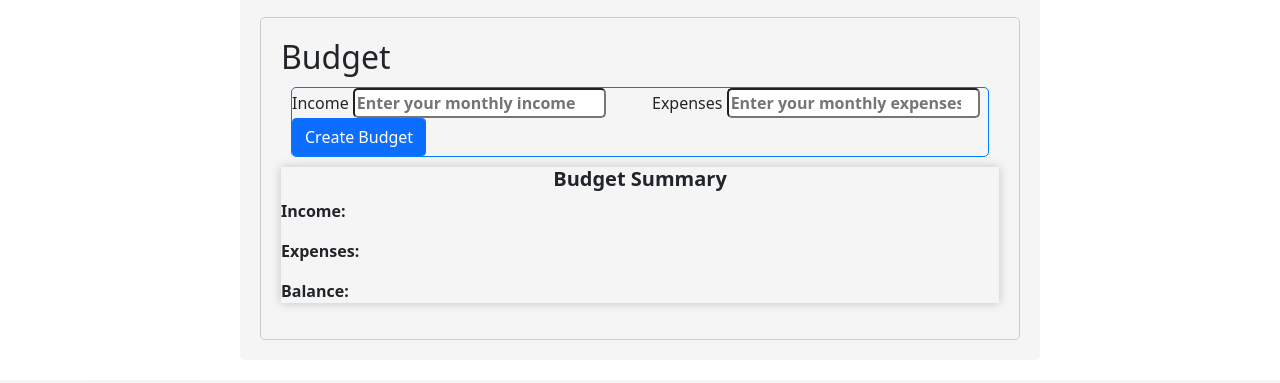
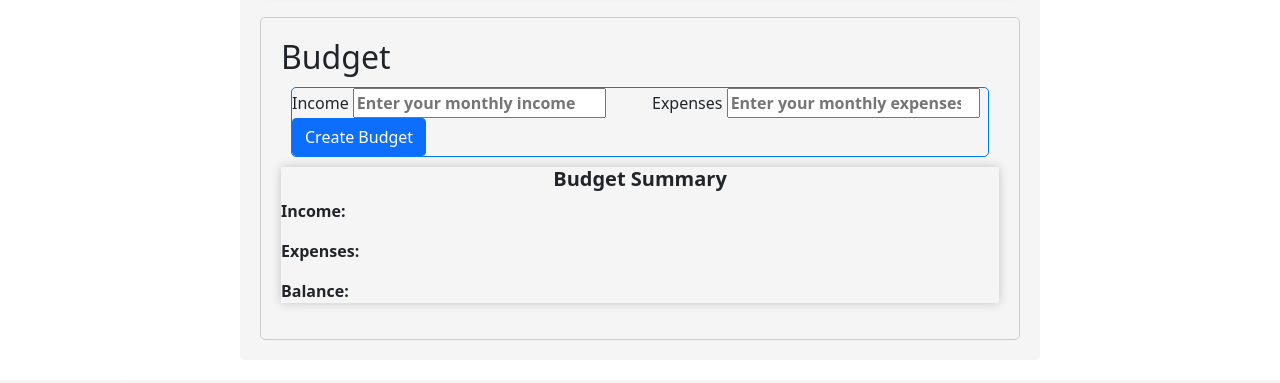
Before and after one commit to ShadBalti/Tracking-Personal, a plain HTML site: page index.html in a window 1280 px wide. Shown: the part 886-1269 px from the top of the page. Drawn offline with nearby package versions, Linux system fonts and the light colour scheme.

Commit message:
Update style.css

```diff
--- a/style.css
+++ b/style.css
@@ -118,7 +118,7 @@ button {
 #budget-form {
   border: 1px solid #007bff;
   border-radius: 5px;
-margin: 10px
+  margin: 10px;
 }
 
 #budget-summary {
@@ -128,8 +128,7 @@ margin: 10px
 #budget-form input {
   font-size: 16px;
   font-weight: bold;
-  border-radius: 5px;
-  outline: none
+  outline: none;
 }
 
 #budget-summary h3 {
```
